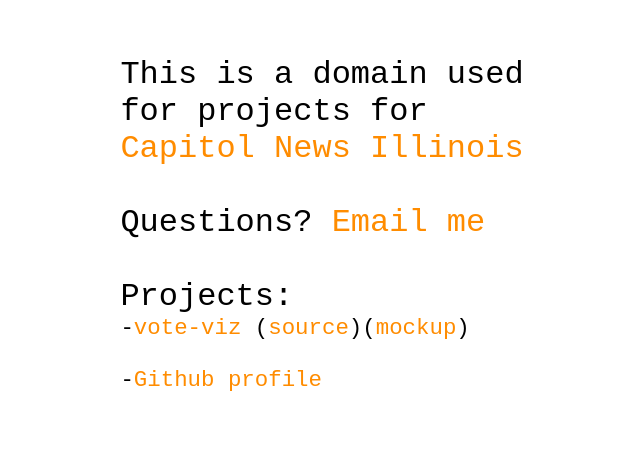
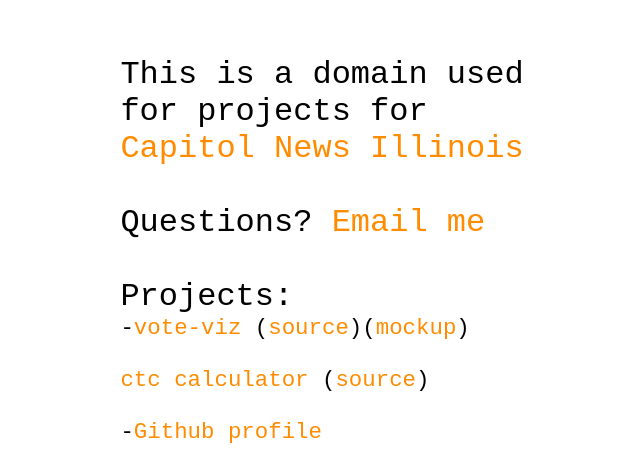
Before and after one commit to adams-cni/adams-cni.github.io, a plain HTML site: page index.html in a window 1280 px wide. Shown: the part 104-580 px from the top of the page, without its empty margins (302-942 px from the left). Drawn offline with Linux system fonts and the light colour scheme.

Commit message:
Update index.html

```diff
--- a/index.html
+++ b/index.html
@@ -11,6 +11,7 @@
 
         <div style="font-size:.7em">
             -<a href="https://adams-cni.github.io/vote-viz/">vote-viz</a> (<a href="https://github.com/adams-cni/vote-viz">source</a>)(<a href="https://adams-cni.github.io/mockup/">mockup</a>)<br><br>
+            <a href="https://adams-cni.github.io/crc_calculator/">ctc calculator</a> (<a href="https://github.com/adams-cni/ctc_calculator">source</a>)<br><br>
             -<a href="https://github.com/adams-cni">Github profile</a>
         </div>
             </div>
```
